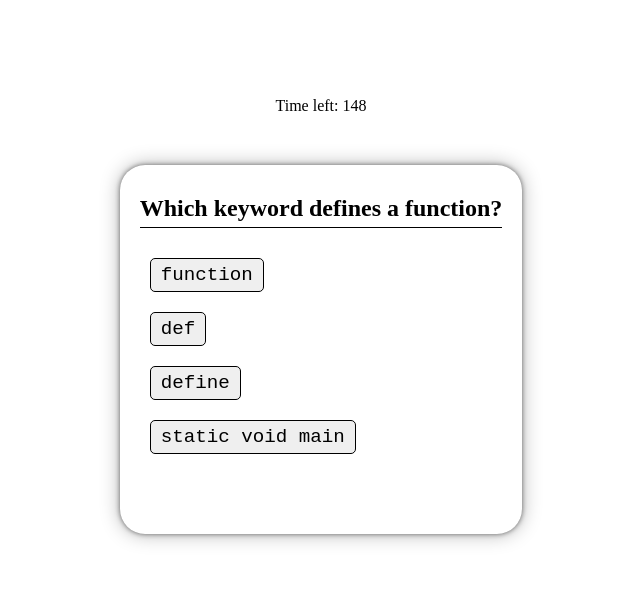
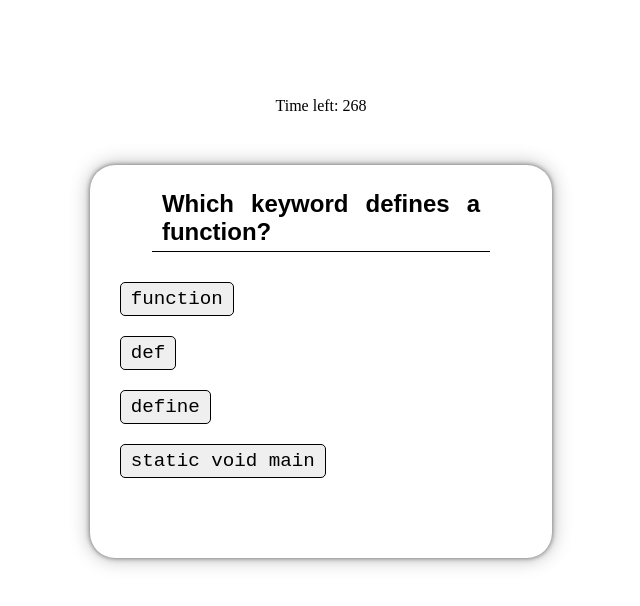
Before and after one commit to tevissaur/trials-and-tribulations, a plain HTML site: page index.html in a window 1280 px wide. Both pictures are taken after a click on the button "Start Quiz!". Shown: the part 90-696 px from the top of the page, without its empty margins (319-959 px from the left). Drawn offline with Linux system fonts and the light colour scheme.

Commit message:
created more questions, and building endgame function

```diff
--- a/script.js
+++ b/script.js
@@ -1,3 +1,9 @@
+/*  // TODO: Ask if user wants to save their score and initials to leaderboard, save to localStorage
+       TODO: create button to reveal the leader board in separate HTML element...OVERLAY???
+*/
+
+
+
 let startButton = document.getElementById('start-quiz')
 let quizContainer = document.getElementById('card-container')
 let currentQuestion = {
@@ -12,7 +18,8 @@ const questions = [
     {
         question: 'Which keyword defines a function?',
         answers: ['function', 'def', 'define', 'static void main'],
-        correctAnswer: 'function'
+        correctAnswer: 'function',
+        points: 5
     },
     {
         question: 'Which syntax correctly initiates a for loop?',
@@ -20,30 +27,59 @@ const questions = [
             'for (i is 0; i < 10; i+){}',
             'for i in array.length:',
             'for (var i = 0; i < 10; i++){}'],
-        correctAnswer: 'for (var i = 0; i < 10; i++){}'
+        correctAnswer: 'for (var i = 0; i < 10; i++){}',
+        points: 10
     },
     {
-        question: 'DOM stand for:',
+        question: 'DOM stands for:',
         answers: ['Documents Oriented Modeling',
         'Document Object Model',
         'Document Object Manipulation',
         'Documents Over Manuals'],
-        correctAnswer: 'Document Object Model'
+        correctAnswer: 'Document Object Model',
+        points: 5
     },
     {
-        question: '4',
-        answers: [1, 2, 3, 4],
-        correctAnswer: false
+        question: 'Which JavaScript library allows you to "Write less, and do more"?',
+        answers: ['AJAX', 'jQuery', 'React', 'Angular.js'],
+        correctAnswer: 'jQuery',
+        points: 10
     },
     {
-        question: '5',
-        answers: [1, 2, 3, 4],
-        correctAnswer: false
+        question: 'How many miles of mycelium are there per square foot in a forest floor?',
+        answers: ['300', '10', '3.14', '42'],
+        correctAnswer: '300',
+        points: 1000
+    },
+    {
+        question: 'What building is the tallest building the world?',
+        answers: ['Empire State Building', 'Freedom Tower (formerly World Trade Center)', 'Burj Khalifa', 'Sears Tower'],
+        correctAnswer: 'Burj Khalifa',
+        points: 50
+    },
+    {
+        question: 'Which word is legal in the game of Scrabble?',
+        answers: ['QI', 'TE', 'UY', 'OL'],
+        correctAnswer: 'QI',
+        points: 100
+    },
+    {
+        question: 'Which HTML tag defines an unordered list?',
+        answers: ['<ol>', '<list>', '<ul>', '<li>'],
+        correctAnswer: '<ul>',
+        points: 30
+    },
+    {
+        question: 'What is the name of the geographical region',
+        answers: ['300', '10', '3.14', '42'],
+        correctAnswer: '300',
+        points: 1000
     }
+
 ]
 let timer
 let startTime = questions.length * 30
-let points = 0
+let score = 0
 let ansArray
 
 
@@ -65,15 +101,17 @@ function startTimer() {
     }, 1000)
 }
 
+// Pauses timer, and checks if question is correct
 function submitAnswer(e) {
     e.preventDefault()
+    // Removes eventListeners so the user can't click the buttons
     for (i in ansArray) {
         ansArray[i].removeEventListener('click', submitAnswer)
     }
 
     // Make sure the question is correct, if so, add points and changes answer red or green
     if (e.target.value === questions[currentQuestion.questionNum].correctAnswer) {
-        points += 10
+        score += questions[currentQuestion.questionNum].points
         console.log('Correct Answer')
         e.target.classList.add('correct')
         startTime -= 30
@@ -99,12 +137,15 @@ function submitAnswer(e) {
 function updateQuestion() {
     answerContainer.innerHTML = ''
     ansArray = []
+    // Checks if user answered all questions or if time is up
     if (currentQuestion.questionNum > (questions.length - 1)) {
+        endQuiz()
+    } else if (startTime <= 0) {
         endQuiz()
     } else {
         startTimer()
         currentQuestion.elem.textContent = questions[currentQuestion.questionNum]['question']
-        for (let i = 0; i < questions[currentQuestion.questionNum]['answers'].length; i++) {
+        for (i in questions[currentQuestion.questionNum]['answers']) {
             let ansButton = document.createElement('input')
             ansButton.setAttribute('type', 'button')
             ansButton.setAttribute('value', questions[currentQuestion.questionNum].answers[i])
@@ -112,8 +153,8 @@ function updateQuestion() {
             ansButton.addEventListener('click', submitAnswer)
             ansArray.push(ansButton)
         }
+        console.log('The next question is displayed')
 
-        console.log('The next question is displayed')
     }
     nextQuestionButton.style.visibility = 'hidden'
 }
@@ -121,6 +162,8 @@ function updateQuestion() {
 function endQuiz() {
     startTime = 0
     timeLeft.innerText = startTime
+    currentQuestion.elem.innerText = 'Congrats! You completed the quiz.'
+    answerContainer.innerHTML = score
     console.log('Quiz has ended')
 }
 
--- a/style.css
+++ b/style.css
@@ -14,12 +14,13 @@
     box-shadow: 0px 0px 5px rgb(104, 104, 104), 0px 0px 20px rgb(180, 180, 180);
 }
 #card-question {
-    margin: 10px auto;
-    padding-bottom: 5px;
+    margin: 0px auto 10px auto;
+    padding: 5px 10px;
     height: 25%;
-    width: 100%;
+    width: 80%;
     border-bottom: 1px solid black;
     text-align: justify;
+    font-family: Arial, Helvetica, sans-serif;
 }
 #card-answers {
     display: flex;
```
